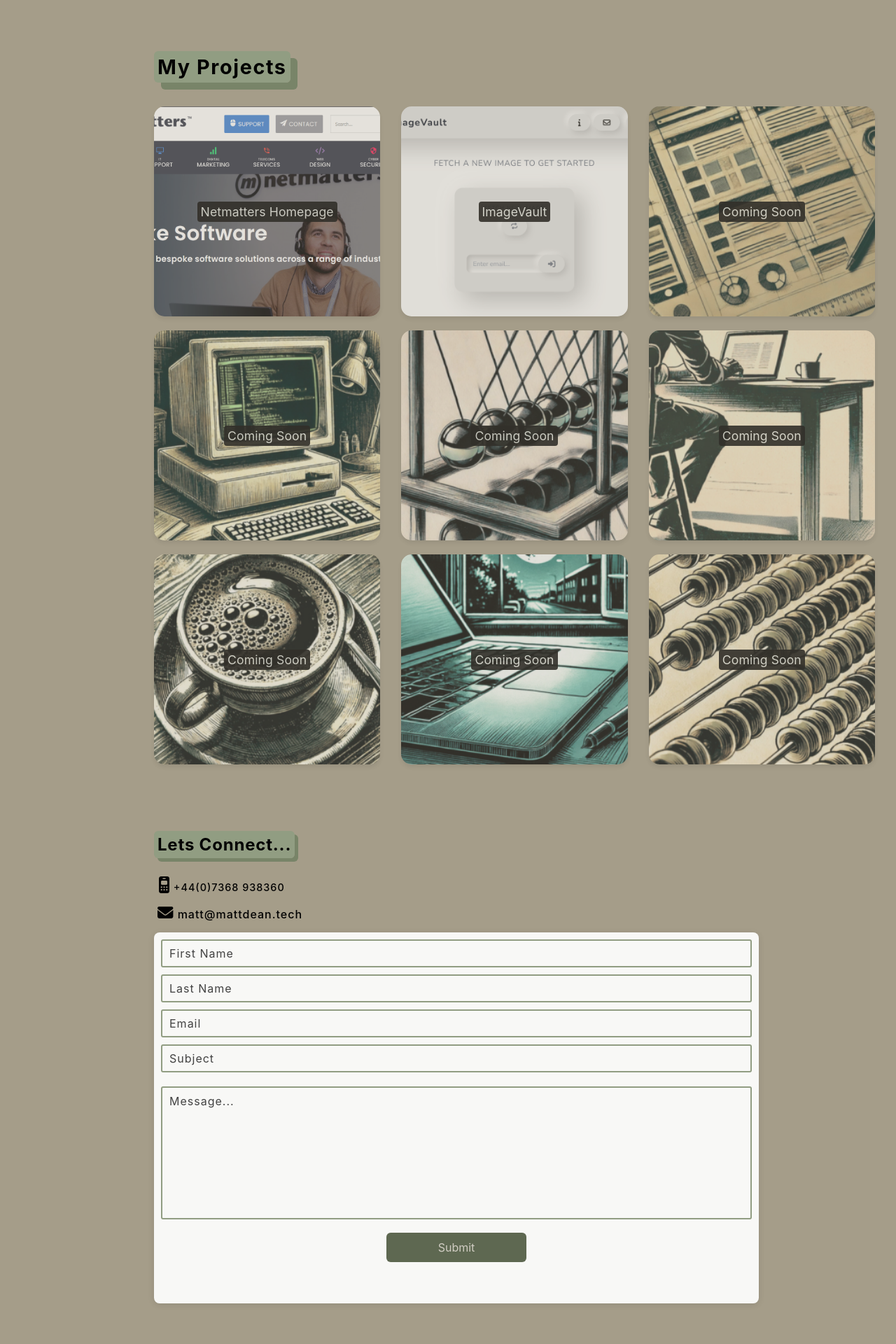
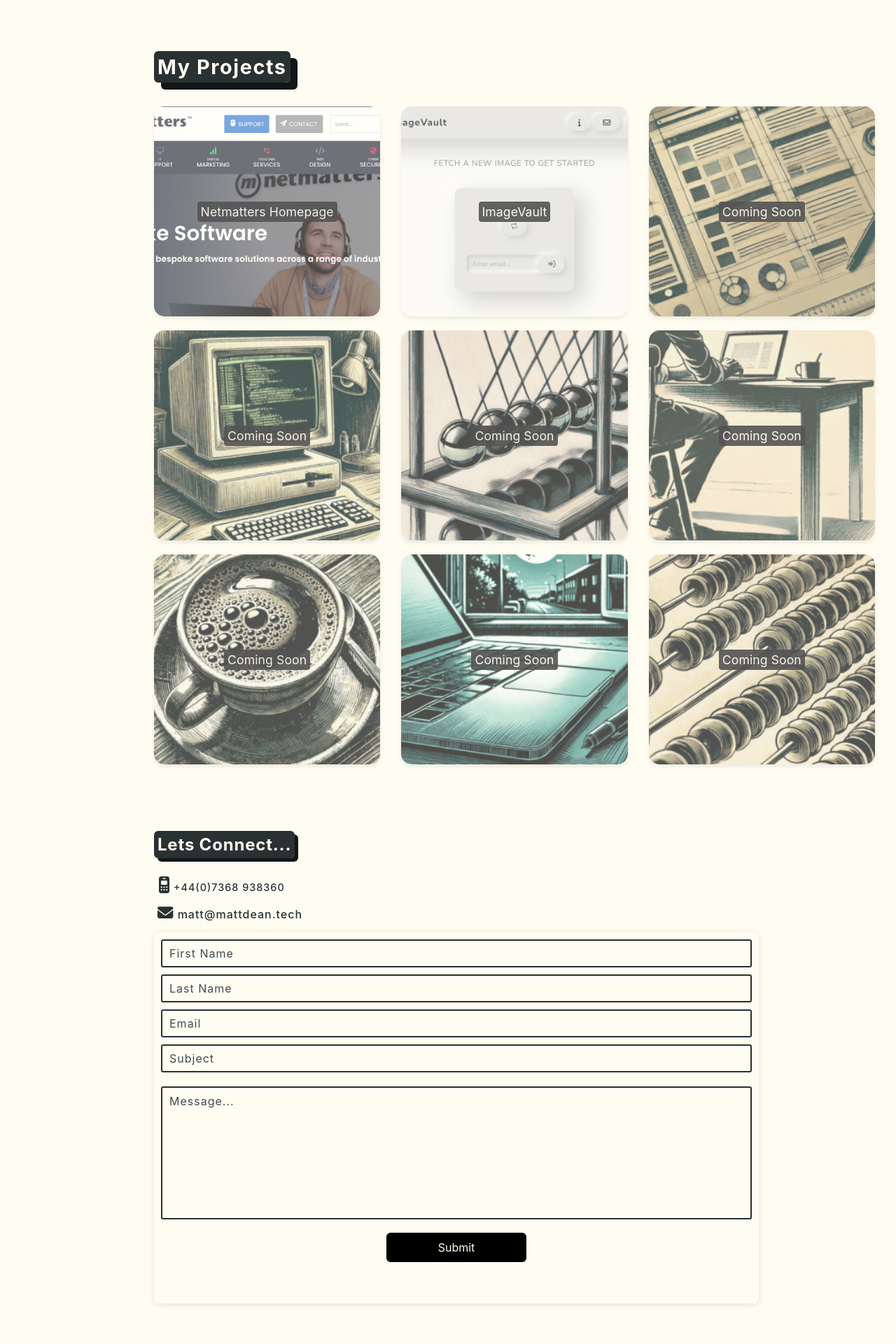
Before and after one commit to MattJDean/Netmatters-Portfolio, a PHP site: page / in a window 1280 px wide. Shown: the part 801-2721 px from the top of the page at 70% size. Run offline with PHP 8.4, Linux system fonts and the light colour scheme; some libraries are stand-ins or nearby versions; some web fonts are replaced.

Commit message:
colour scheme

```diff
--- a/scss/base/_base.scss
+++ b/scss/base/_base.scss
@@ -35,7 +35,7 @@ a {
 
 body {
   margin: 10px;
-  background-color: darken($background-color, 20%);
+  background-color: $background-color;
 
   color: $text-color;
   font-family: $base-font-family;
--- a/scss/base/_colors.scss
+++ b/scss/base/_colors.scss
@@ -3,21 +3,21 @@
 /////////////
 
 //Greens
-$primary-color: #919D82;
+$primary-color: #2A3132;
 $primary-color-dark: darken(#626e60, 10%); //Verdant Hush
 //Complementary Shades
 $secondary-color: #7d6b57; //Warrior
 
 //Font Colours
-$text-color: #020202; //Black Wash
-$secondary-text-color: #e8ebe5; //Wild Wheat
+$text-color: #000000; //Black Wash
+$secondary-text-color: #FFFDF2; //Wild Wheat
 $grey-text-color: #6b6b6b; //Shadows
 $text-color-alt: #0d0d12; //Ruined Smores
 $footer-text-color: #020202;
 //Background Colours
-$background-color: #D1CDC3;
+$background-color: #FFFDF2;
 $ash: #B7B9A8; //Ash
-$footer-bg-color: #919D82;
+$footer-bg-color: #FFFDF2;
 //Background Colour Complementary Shades
 
 //About-Me Cards Background Colours
--- a/scss/components/_contact.scss
+++ b/scss/components/_contact.scss
@@ -41,6 +41,7 @@
         font-size: 1rem;
         font-weight: 500;
         letter-spacing: 0.05rem;
+        color: $secondary-text-color;
 
 
         span {
@@ -63,6 +64,7 @@
         font-size: 0.9rem;
         font-weight: 500;
         letter-spacing: 1px;
+        color: $primary-color;
 
             // span {
 
@@ -89,6 +91,7 @@
         font-size: 1rem;
         font-weight: 500;
         letter-spacing: 1px;
+        color: $primary-color;
 
             i {
                 font-size: 1.4rem;
@@ -194,7 +197,7 @@
         font-family: $base-font-family;
         font-size: 1.1rem;
         font-weight: 500;
-        color: $text-color;
+        color: $primary-color;
         justify-self: center;
         align-self: center;
 
@@ -278,6 +281,7 @@
                 font-size: 1rem;
                 font-weight: 500;
                 letter-spacing: 0.05rem;
+                color: $secondary-text-color;
 
 
                 span {
@@ -296,7 +300,7 @@
                 margin-top: 35px;
                 margin-left: 7px;
 
-
+                color: $primary-color;
                 font-size: 0.9rem;
                 font-weight: 500;
                 letter-spacing: 1px;
@@ -322,6 +326,7 @@
                 justify-self: left;
                 margin-top: 35px;
                 margin-left: 5px;
+                color: $primary-color;
 
                 font-size: 1rem;
                 font-weight: 500;
@@ -335,7 +340,7 @@
             /*Medium Devices Contact Form*/
             .contact__form--md {
                 grid-area: contact__form--md;
-                background-color: $background-color-comp-light;
+                background-color: $background-color;
                 box-shadow: $box-shadow;
                 border-radius: 8px;
                 margin-top: 20px;
--- a/scss/components/_hero.scss
+++ b/scss/components/_hero.scss
@@ -16,11 +16,11 @@
         width: 100%;
         height: -webkit-fill-available;
         min-height: 100%;
-        background-image: url('../assets/img/mulberry-paper.jpg');
-        background-repeat: no-repeat;
-        background-size: cover;
-        background-position-x: center;
-        filter: brightness(1);
+        // background-image: url('../assets/img/mulberry-paper.jpg');
+        // background-repeat: no-repeat;
+        // background-size: cover;
+        // background-position-x: center;
+        // filter: brightness(1);
     }
 
     .hero__text--h1 {
@@ -35,7 +35,7 @@
         font-weight: 600;
         letter-spacing: 1px;
         line-height: 0;
-        color: $text-color;
+        color: #000;
         overflow: hidden;
         padding: 2px 2px;
         border-radius: 10px;
@@ -59,7 +59,7 @@
         font-size: clamp(0.8rem, 2.5vw, 1.7rem);
         font-weight: 600;
         letter-spacing: .8px;
-        color: $text-color;
+        color: #000;
         text-shadow: 1px 1px 0 rgba(0, 0, 0, 0.3),
         2px 2px 0 rgba(0, 0, 0, 0.2);
         filter: blur(0.3px);
@@ -69,7 +69,7 @@
       // Cursor Animation
       #typedText {
           overflow: hidden;
-          border-right: 0.1em solid $text-color;
+          border-right: 0.1em solid #000;
           white-space: nowrap;
           margin: 0 auto;
           letter-spacing: 0.05em;
@@ -82,7 +82,7 @@
               border-color: transparent;
           }
           50% {
-              border-color: $text-color;
+              border-color: #000;
           }
       }
 
@@ -98,7 +98,7 @@
         font-family: $base-font-family;
         font-size: 1.1rem;
         font-weight: 600;
-        color: $text-color;
+        color: #000;
         margin-bottom: 20px;
 
         /*Scroll Down Icon Bounce Animation*/
@@ -168,11 +168,11 @@
                 width: 100%;
                 height: -webkit-fill-available;
                 min-height: 100%;
-                background-image: url('../assets/img/mulberry-paper.jpg');
-                background-repeat: no-repeat;
-                background-size: cover;
-                background-position-x: center;
-                filter: brightness(0.9);
+                // background-image: url('../assets/img/mulberry-paper.jpg');
+                // background-repeat: no-repeat;
+                // background-size: cover;
+                // background-position-x: center;
+                // filter: brightness(0.9);
             }
 
 
@@ -195,7 +195,7 @@
             font-weight: 600;
             letter-spacing: 1px;
             line-height: 1.2;
-            color: $text-color;
+            color: #000;
             text-wrap: nowrap;
             text-shadow: 1px 1px 0 rgba (52, 53, 53) ;
             text-shadow: 1px 1px 0 rgba(0, 0, 0, 0.3),
@@ -218,7 +218,7 @@
             font-weight: 600;
             line-height: 1.2;
             letter-spacing: 1px;
-            color: $text-color;
+            color: #000;
             text-wrap: nowrap;
             text-shadow: 1px 1px 0 rgba (52, 53, 53) ;
             text-shadow: 1px 1px 0 rgba(0, 0, 0, 0.3),
@@ -237,7 +237,7 @@
 
           @keyframes blink-caret {
             from, to { border-color: transparent; }
-            50% { border-color: $text-color; }
+            50% { border-color: #000; }
           }
     }
 }
--- a/scss/components/_menu.scss
+++ b/scss/components/_menu.scss
@@ -37,7 +37,7 @@
 
           font-family: $base-font-family;
           border-right: 3px solid $primary-color;
-          background-color: darken($background-color, 20%);
+          background-color: $background-color;
           padding: 10px;
           box-sizing: border-box;
 
@@ -54,6 +54,7 @@
               font-family: $logo-font;
               font-size: 3.5rem;
               font-weight: 400;
+              color: $text-color;
 
             }
 
@@ -72,7 +73,7 @@
               text-transform: uppercase;
               line-height: 1.5rem;
               letter-spacing: 1px;
-              color: $text-color;
+              color: $secondary-text-color;
 
                 li {
                     margin-bottom: 15px;
@@ -83,7 +84,7 @@
 
 
                     &:hover {
-                      color: lighten($text-color, 10%);
+                      color: lighten($primary-color, 50%);
                     }
                 }
 
--- a/scss/components/_projects.scss
+++ b/scss/components/_projects.scss
@@ -31,7 +31,7 @@
          font-size: 1.8rem;
          font-weight: 700;
          letter-spacing: 0.1rem;
-         color: $text-color;
+         color: $secondary-text-color;
 
             span {
                background-color: $primary-color;
@@ -163,7 +163,7 @@
             font-size: 1.8rem;
             font-weight: 700;
             letter-spacing: 0.1rem;
-            color: $text-color;
+            color: $secondary-text-color;
 
                span {
                   width: fit-content;
--- a/scss/layout/_footer.scss
+++ b/scss/layout/_footer.scss
@@ -23,6 +23,6 @@ footer {
     bottom: -20px;
     font-size: 0.7rem;
     color: $text-color;
-    background-color: $footer-bg-color;
+    background-color: lighten($primary-color, 5%);
     z-index: 1000;
 }
--- a/scss/pages/_examples.scss
+++ b/scss/pages/_examples.scss
@@ -30,19 +30,19 @@
         font-weight: 700;
         letter-spacing: 0.1rem;
         margin-bottom: 40px;
-        color: $text-color;
+        color: $secondary-text-color;
 
         span {
-            background-color: lighten($primary-color-dark, 10%);
+            background-color: $primary-color;
             padding: 3px;
             border-radius: 6px;
-            box-shadow: 5px 5px 0 darken($primary-color-dark, 10%);
+            box-shadow: 5px 5px 0 darken($primary-color, 10%);
         }
     }
 
     .examples {
         display: grid;
-        grid-template-columns: repeat(auto-fill, minmax(200px, 1fr));
+        grid-template-rows: repeat(auto-fill, minmax(200px, 1fr));
         gap: 20px;
         margin: 20px auto;
     }
@@ -56,13 +56,14 @@
         font-weight: 500;
         letter-spacing: .1px;
         margin-bottom: 20px;
+        color: $secondary-text-color;
 
 
         span {
-            background-color: lighten($primary-color-dark, 15%);
+            background-color: $primary-color;
             padding: 3px;
             border-radius: 6px;
-            box-shadow: 5px 5px 0 darkenen($primary-color-dark, 10%);
+            box-shadow: 5px 5px 0 darkenen($primary-color, 10%);
         }
     }
 
@@ -71,12 +72,9 @@
         line-height: 1.2rem;
         margin-top: 10px;
         color: $text-color;
+        text-transform: uppercase;
+        letter-spacing: 1px;
 
-        span{
-            background-color: lightgray;
-            padding: 1px;
-            border-radius: 3px;
-        }
     }
 
     .example__language {
--- a/scss/pages/_scs.scss
+++ b/scss/pages/_scs.scss
@@ -2,14 +2,19 @@
 // SCS Scheme //
 // ---------- //
 
-
+#scs-scheme {
+    display: flex;
+    flex-direction: row;
+    gap: 10px;
+    margin: 10px;
+}
 
 .scs__container {
     position: relative;
     min-height: 100vh;
     width: calc(100% - 40px);
     display: flex;
-    flex-direction: column;
+    flex-direction: row;
     flex: 1;
     margin-top: 60px;
     margin-left: 40px;
@@ -39,9 +44,9 @@
     display: flex;
     flex-direction: column;
     align-items: center;
-    justify-content: center;
-    background-color: darken($background-color, 10%);
-    box-shadow: 1px 1px 10px darken($background-color, 30%);
+    justify-content: start;
+    background-color: $background-color;
+    box-shadow: 1px 1px 10px lighten($primary-color, 30%);
     border-radius: 8px;
 
 
@@ -56,6 +61,7 @@
         font-weight: 500;
         letter-spacing: 1px;
         margin-bottom: 10px;
+        color: $secondary-text-color;
 
         span {
             background-color: $primary-color;
@@ -88,7 +94,7 @@
             margin-bottom: 10px;
 
             &::before {
-                content: "•";
+                content: "";
                 color: $primary-color;
                 font-weight: bold;
                 position: absolute;
@@ -163,7 +169,7 @@
         display: flex;
         flex-direction: column;
         align-content: center;
-        justify-content: center;
+        justify-content: start;
         max-width: 600px;
         margin-top: 20px;
         width: calc(100% - 50px);
--- a/scss/utilities/_mixins.scss
+++ b/scss/utilities/_mixins.scss
@@ -69,7 +69,7 @@
       line-height: 1.2rem;
       letter-spacing: 0.1px;
       color: $secondary-text-color;
-      background-color: $text-color;
+      background-color: $background-color-comp-dark;
       padding: 5px;
       border-radius: 4px;
       opacity: 0.9;
@@ -113,7 +113,7 @@
       line-height: 1.2rem;
       letter-spacing: 0.1px;
       color: $secondary-text-color;
-      background-color: $text-color;
+      background-color: $background-color-comp-dark;
       padding: 5px;
       border-radius: 4px;
       opacity: 0.9;
@@ -132,14 +132,15 @@
   box-sizing: border-box;
   font-size: 0.8em;
   font-family: $base-font-family;
+  color: $primary-color;
   background-color: transparent;
   transition: all 0.3s ease;
   cursor: text;
-  caret-color: $text-color;
+  caret-color: $primary-color;
 
 
   &::placeholder {
-      color: lighten($text-color, 25%);
+      color: lighten($primary-color, 10%);
       font-family: $base-font-family;
       letter-spacing: 1px;
 }
@@ -151,6 +152,6 @@
 
   &:hover {
     cursor: text;
-    caret-color: $text-color;
+    caret-color: $primary-color;
   }
 }
```
Also changed, not shown: css/style.css.
